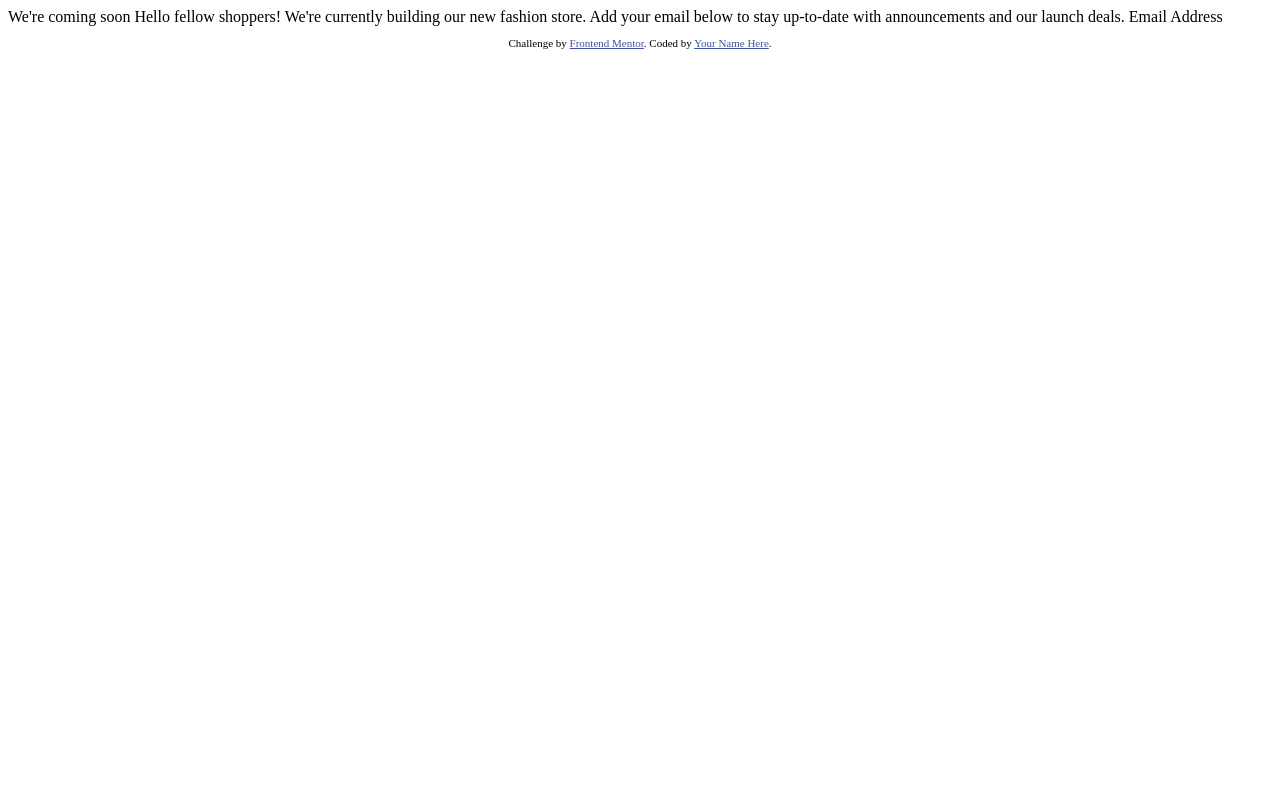
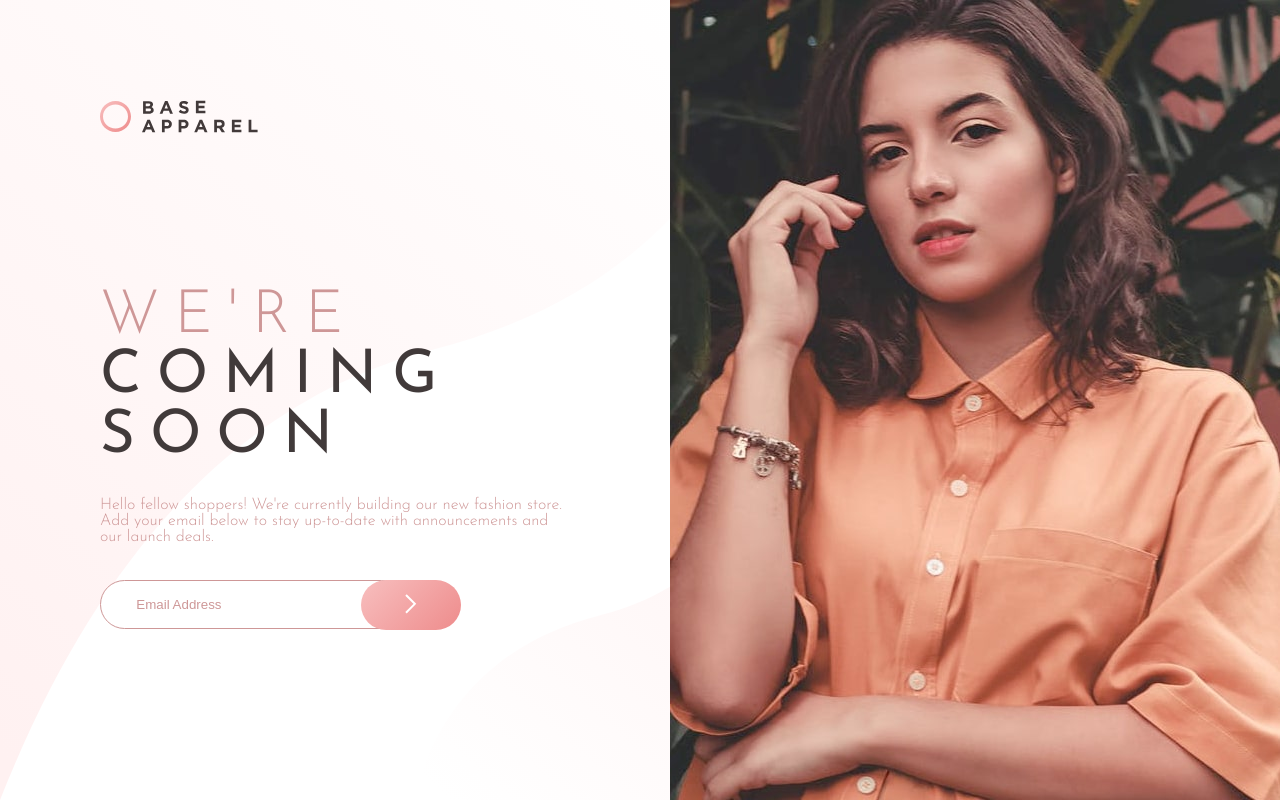
Before and after one commit to MohamedSalehjr/Base-Apparel-coming-soon-page, a plain HTML site: page index.html in a window 1280 px wide. Drawn offline with Linux system fonts and the light colour scheme.

Commit message:
desktop design update

```diff
--- a/index.html
+++ b/index.html
@@ -1,33 +1,65 @@
 <!DOCTYPE html>
 <html lang="en">
+
 <head>
   <meta charset="UTF-8">
-  <meta name="viewport" content="width=device-width, initial-scale=1.0"> <!-- displays site properly based on user's device -->
+  <meta name="viewport" content="width=device-width, initial-scale=1.0">
+  <!-- displays site properly based on user's device -->
 
   <link rel="icon" type="image/png" sizes="32x32" href="./images/favicon-32x32.png">
-
+  <link rel="preconnect" href="https://fonts.googleapis.com">
+  <link rel="preconnect" href="https://fonts.gstatic.com" crossorigin>
+  <link
+    href="https://fonts.googleapis.com/css2?family=Big+Shoulders+Display:wght@700&family=Josefin+Sans:wght@300;400;700&family=Lexend+Deca&display=swap"
+    rel="stylesheet">
   <title>Frontend Mentor | Base Apparel coming soon page</title>
-
+  <link rel="stylesheet" href="styles.css">
   <!-- Feel free to remove these styles or customise in your own stylesheet 👍 -->
   <style>
-    .attribution { font-size: 11px; text-align: center; }
-    .attribution a { color: hsl(228, 45%, 44%); }
+    .attribution {
+      font-size: 11px;
+      text-align: center;
+    }
+
+    .attribution a {
+      color: hsl(228, 45%, 44%);
+    }
   </style>
 </head>
+
 <body>
+  <main>
+    <div class="container">
+      <div class="box-1">
+        <img src="images/logo.svg">
+        <h1><span>WE'RE</span><br>COMING<br>SOON</h1>
+        <p>Hello fellow shoppers! We're currently building our new fashion store.
+          Add your email below to stay up-to-date with announcements and our launch deals.</p>
 
-  We're coming soon
+        <form action="" method="get" class="form-example">
+          <div class="form">
+            <input type="text" name="email" id="email" placeholder="         Email Address" autocomplete="off"required>
+            <button><img src="images/icon-arrow.svg"></button>
+          </div>
+        </form>
+      </div>
 
-  Hello fellow shoppers! We're currently building our new fashion store.
-  Add your email below to stay up-to-date with announcements and our launch deals.
+      <div class="box-2">
+        <img id="hero" src="images/hero-desktop.jpg">
+      </div>
+    </div>
 
-  Email Address
 
-  <footer>
-    <p class="attribution">
-      Challenge by <a href="https://www.frontendmentor.io?ref=challenge" target="_blank">Frontend Mentor</a>.
-      Coded by <a href="#">Your Name Here</a>.
-    </p>
-  </footer>
+    <!-- <footer>
+      <p class="attribution">
+        Challenge by <a href="https://www.frontendmentor.io?ref=challenge" target="_blank">Frontend Mentor</a>.
+        Coded by <a href="#">Your Name Here</a>.
+      </p>
+    </footer> -->
+
+  </main>
+
+
 </body>
+
 </html>
--- /dev/null
+++ b/styles.css
@@ -0,0 +1,73 @@
+* {
+    margin: 0;
+}
+
+body {
+    font-family: 'Josefin Sans', sans-serif;
+    Font-size: 16px;
+}
+
+h1 {
+    color: hsl(0, 6%, 24%);
+    font-size: 60px;
+    font-weight: 400;
+    letter-spacing: 15px;
+    margin-top: 150px;
+}
+
+span,
+p {
+    color: hsl(0, 36%, 70%);
+    font-weight: 300;
+}
+
+p {
+    margin-top: 30px;
+
+}
+
+button {
+    /* width: 60px; */
+    background: linear-gradient(135deg, hsl(0, 80%, 86%), hsl(0, 74%, 74%));
+    border: none;
+    color: white;
+    border-radius: 30px;
+    width: 100px;
+    height: 50px;
+    position: relative;
+    top: 5px;
+    right: 50px;
+}
+::placeholder {
+    color: hsl(0, 36%, 70%);
+    opacity: 1;
+  }
+.container {
+    display: flex;
+    flex-direction: row;
+    height: 100vh;
+}
+
+.box-1 {
+    padding: 100px;
+    text-align: left;
+    background-image: url('images/bg-pattern-desktop.svg');
+
+
+}
+
+#hero {
+    width: auto;
+    height: 100%;
+}
+
+#email {
+    border-radius: 30px;
+    border: 1px solid hsl(0, 36%, 70%);
+    width: 300px;
+    height: 45px;
+}
+
+.form {
+    margin-top: 30px;
+}
```
Also changed, not shown: 1 other file.
